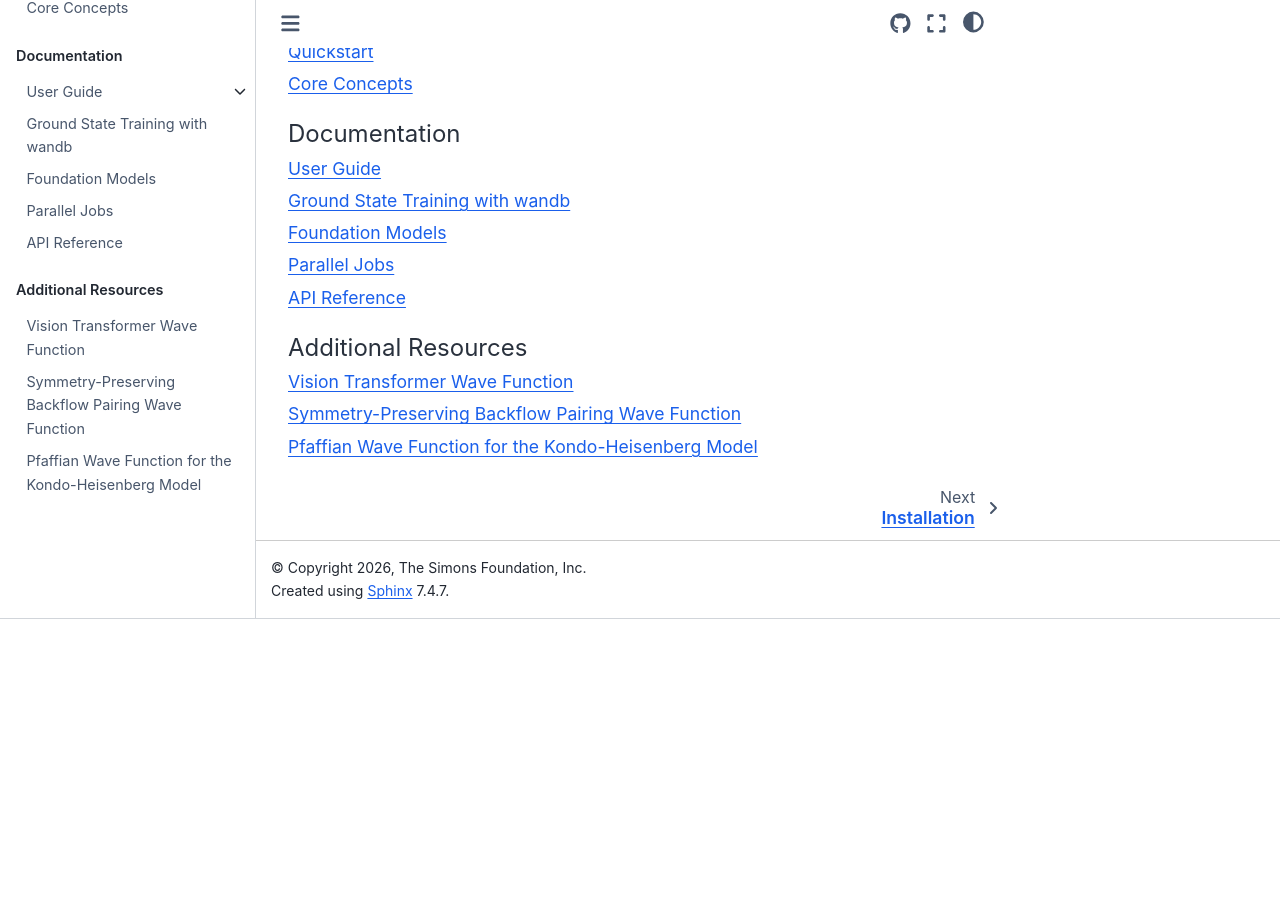
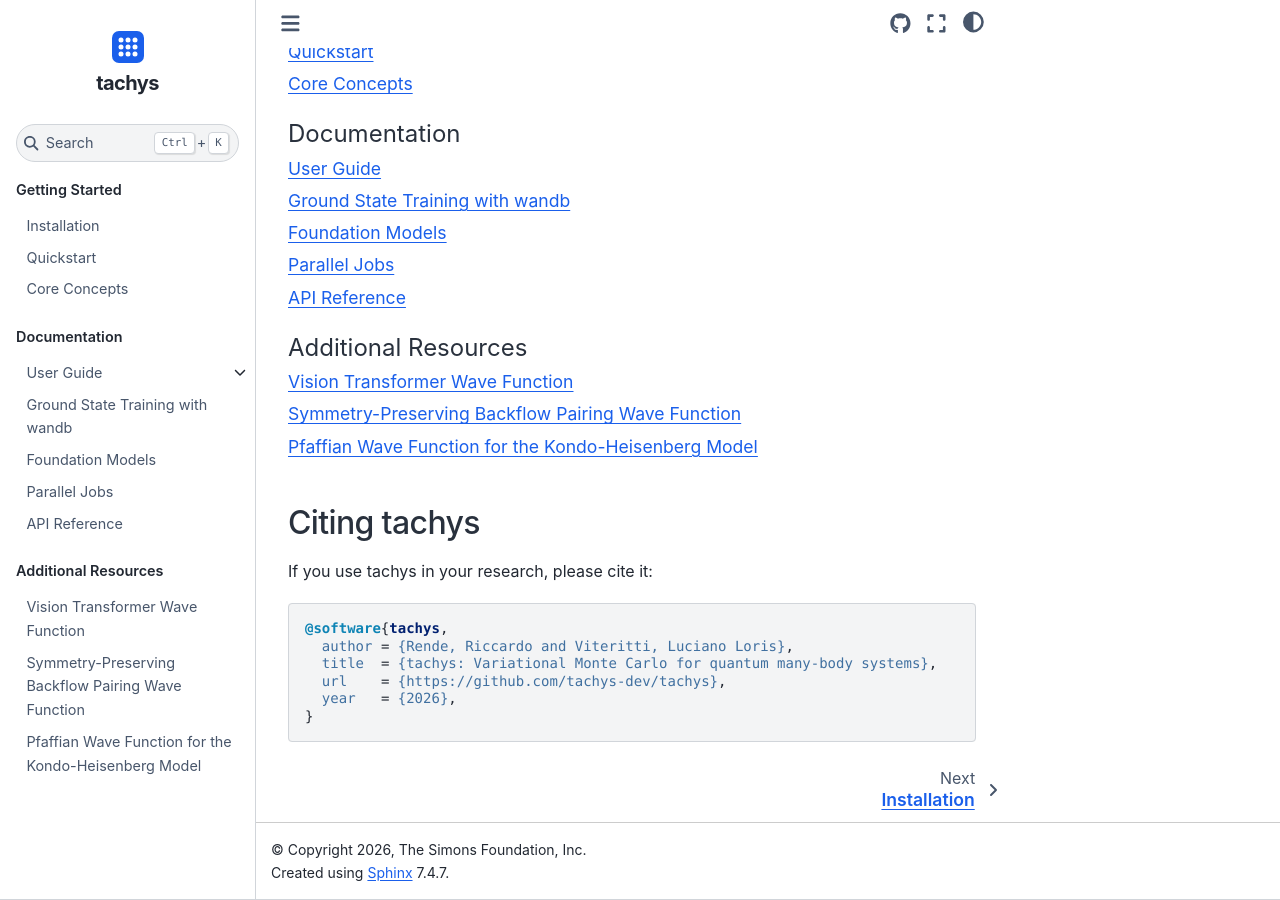
Before and after one commit to tachys-dev/tachys, a Sphinx documentation site: the page built from docs/contents.md, in a window 1280 px wide and 900 px high, scrolled down 706 px. Built offline with Sphinx 7.4.7 and the Sphinx Book theme 1.1.4, drawn with Linux system fonts in a browser that asks for light colours; before the commit the page ends 1325 px from its top, so only the background shows below that.

Commit message:
Insert citation

````diff
--- a/docs/contents.md
+++ b/docs/contents.md
@@ -57,3 +57,16 @@ resources/vit_wavefunction
 resources/sbp_wavefunction
 resources/pfaffian_wavefunction
 ```
+
+## Citing tachys
+
+If you use tachys in your research, please cite it:
+
+```bibtex
+@software{tachys,
+  author = {Rende, Riccardo and Viteritti, Luciano Loris},
+  title  = {tachys: Variational Monte Carlo for quantum many-body systems},
+  url    = {https://github.com/tachys-dev/tachys},
+  year   = {2026},
+}
+```
````
Also changed, not shown: README.md (+13 -0 lines), 1 other file.
